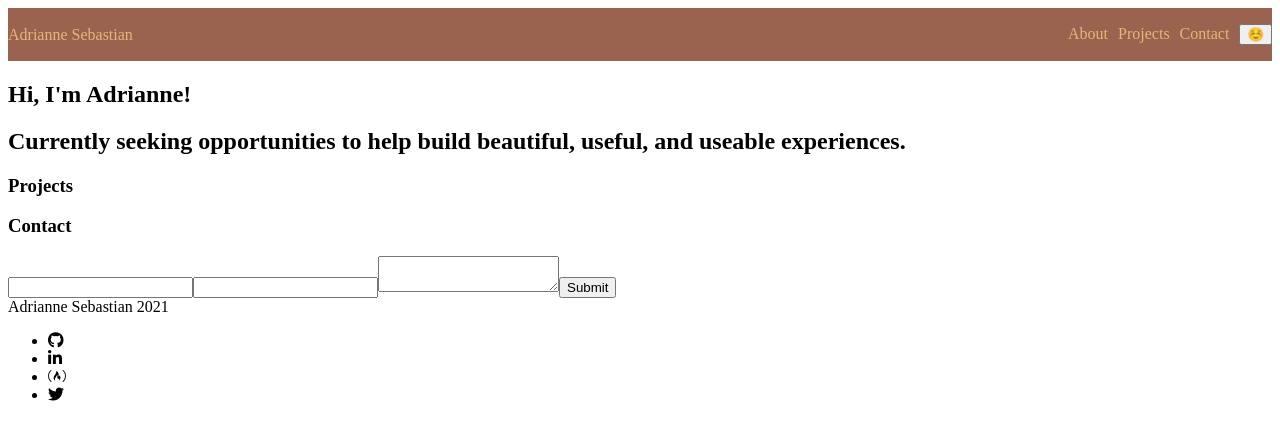
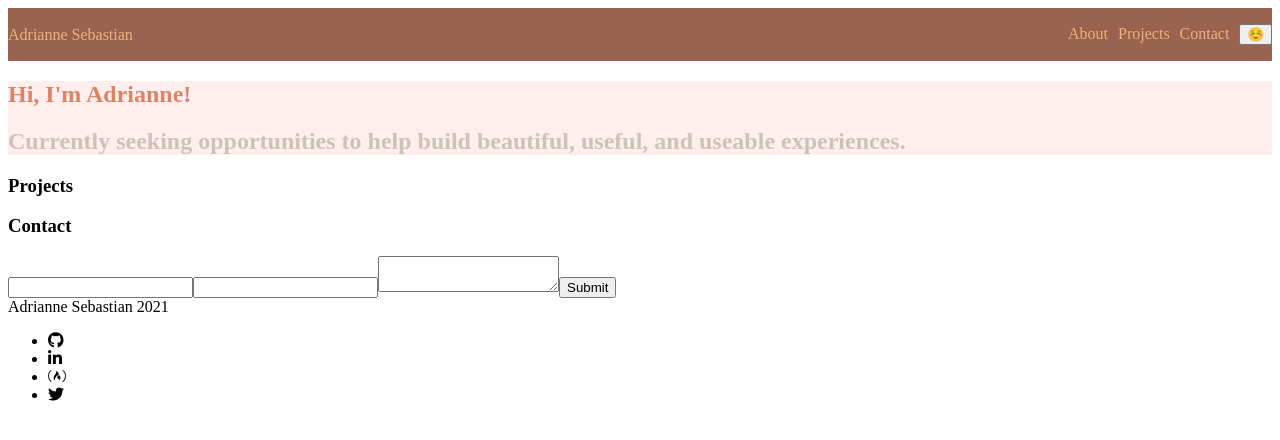
Before and after one commit to arcsbstn/arcsbstn.github.io, a React (Create React App) app: page / in a window 1280 px wide. Shown: the top 440 px of the page. Built offline with nearby package versions, Linux system fonts and the light colour scheme.

Commit message:
add useContext(ThemeContext)

```diff
--- a/src/components/Hero.js
+++ b/src/components/Hero.js
@@ -1,9 +1,18 @@
-import React from 'react'
+import React, { useContext } from 'react'
+import { ThemeContext } from '../contexts/theme'
+
 
 export default function Hero() {
+  const [{ theme }] = useContext(ThemeContext)
+  const heroStyle = {
+    backgroundColor: theme.heroBg,
+    color: theme.heroText
+  }
+
   return (
-    <section id="hero">
-      <h1> Hi, I'm Adrianne!</h1>
+    <section id="hero"
+      style={heroStyle}>
+      <h1 style={{ color: theme.heroAccent }}> Hi, I'm Adrianne!</h1>
       <h2>Currently seeking opportunities to help build beautiful, useful, and useable experiences.</h2>
     </section>
   )
```
